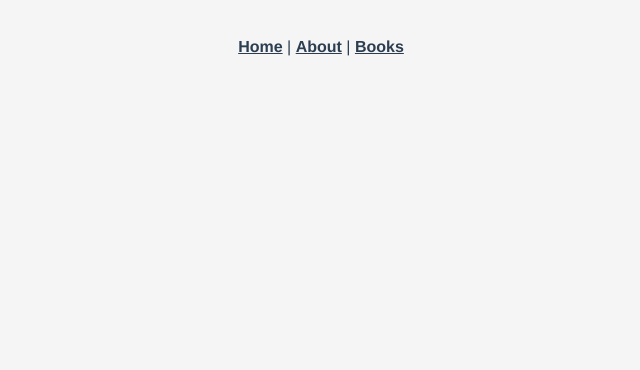
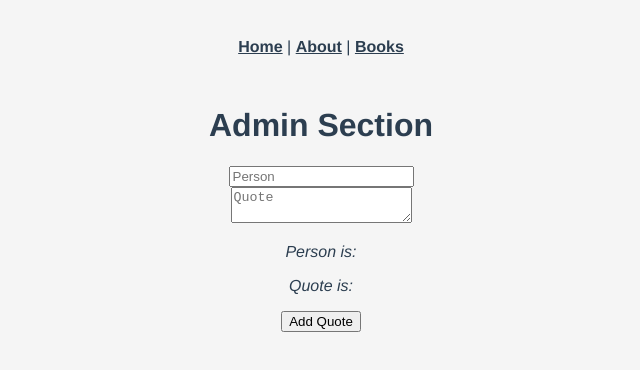
Before and after one commit to TomFrink/StoicPage, a Vue app: page /#/admin in a window 1280 px wide. Shown: the top 370 px of the page, without its empty margins (319-959 px from the left). Built offline with nearby package versions, Linux system fonts and the light colour scheme; what vuefire would draw is missing.

Commit message:
Added Admin Page

```diff
--- a/src/router/index.js
+++ b/src/router/index.js
@@ -3,6 +3,7 @@ import VueRouter from "vue-router";
 import Home from "../views/Home.vue";
 import Books from "../views/Books.vue";
 import About from "../views/About.vue";
+import Admin from "../views/Admin.vue";
 
 Vue.use(VueRouter);
 
@@ -10,25 +11,30 @@ const routes = [
   {
     path: "/",
     meta: {
-      title: "Stoic"
+      title: "Stoic",
     },
     name: "home",
-    component: Home
+    component: Home,
   },
   {
     path: "/about",
     name: "about",
-    component: About
+    component: About,
   },
   {
     path: "/books",
     name: "books",
-    component: Books
-  }
+    component: Books,
+  },
+  {
+    path: "/admin",
+    name: "admin",
+    component: Admin,
+  },
 ];
 
 const router = new VueRouter({
-  routes
+  routes,
 });
 
 export default router;
--- /dev/null
+++ b/src/views/Admin.vue
@@ -0,0 +1,64 @@
+<template>
+  <div>
+    <h1>Admin Section</h1>
+    <section>
+      <input v-model="person" placeholder="Person" />
+      <br />
+      <textarea v-model="quote" placeholder="Quote"></textarea>
+      <p>
+        <i>Person is:</i>
+        <b>{{ person }}</b>
+      </p>
+      <span>
+        <i>Quote is:</i>
+      </span>
+      <p style="white-space: pre-line;">
+        <b>{{ quote }}</b>
+      </p>
+      <button onclick="addQuote">Add Quote</button>
+    </section>
+    <section>
+      <ul id="quotes">
+        <li v-for="thing in things" :key="thing.quote">
+          {{ thing.time.seconds | dater }} - {{ thing.quote }} by
+          {{ thing.person }}
+        </li>
+      </ul>
+    </section>
+  </div>
+</template>
+
+<script>
+import { db } from "@/db";
+
+export default {
+  name: "Admin",
+  filters: {
+    dater: function(value) {
+      if (!value) return "";
+      value = new Date(value * 1000).toDateString();
+      return value;
+    },
+  },
+  data() {
+    return {
+      things: [],
+      person: "",
+      quote: "",
+    };
+  },
+  firestore() {
+    return {
+      things: db.collection("quotes").orderBy("time", "desc"),
+    };
+  },
+  methods: {
+    addQuote(person, quote) {
+      const time = new Date();
+      db.collection("quotes").add({ person, quote, time });
+    },
+  },
+};
+</script>
+
+<style scoped></style>
```
